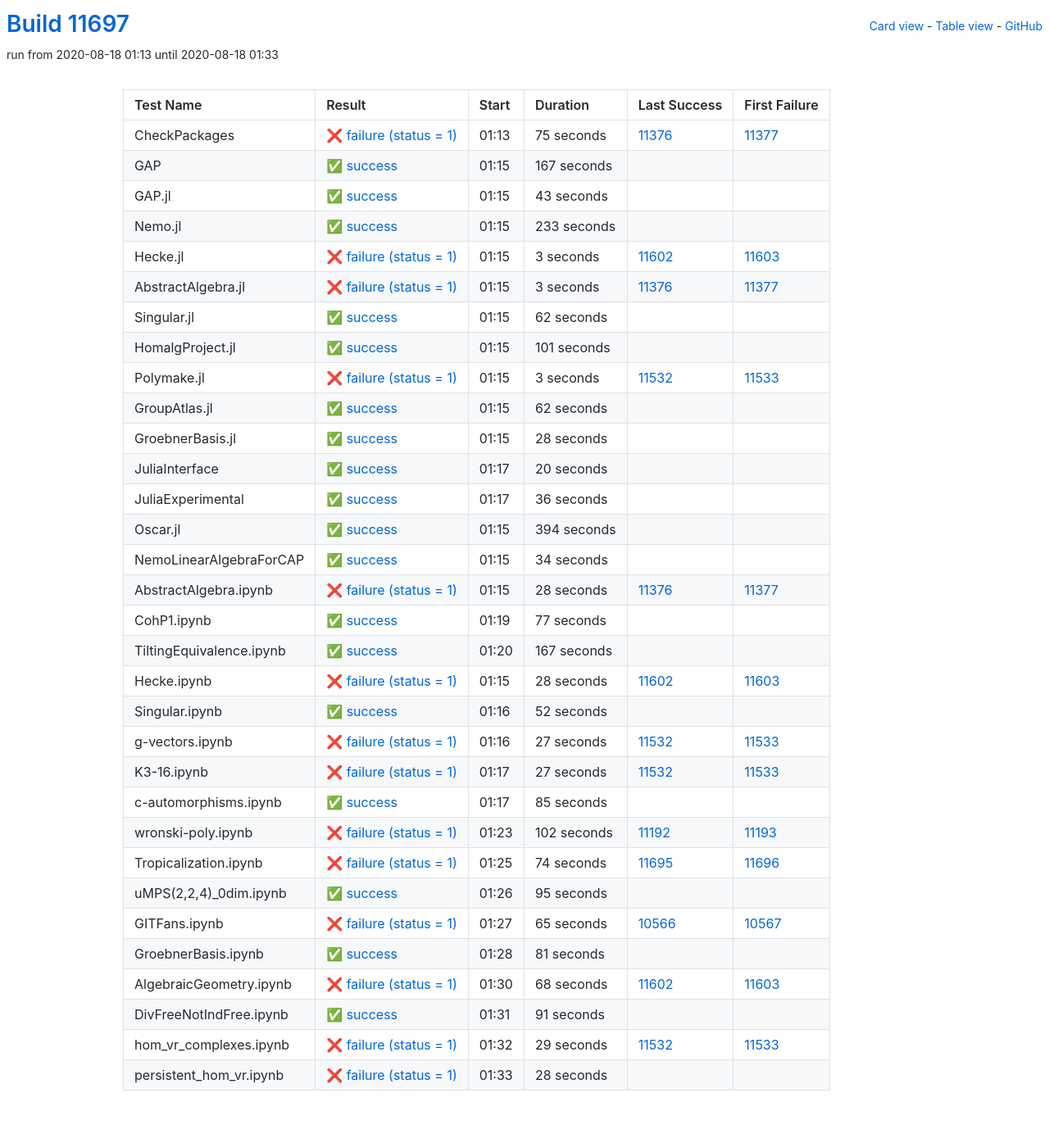
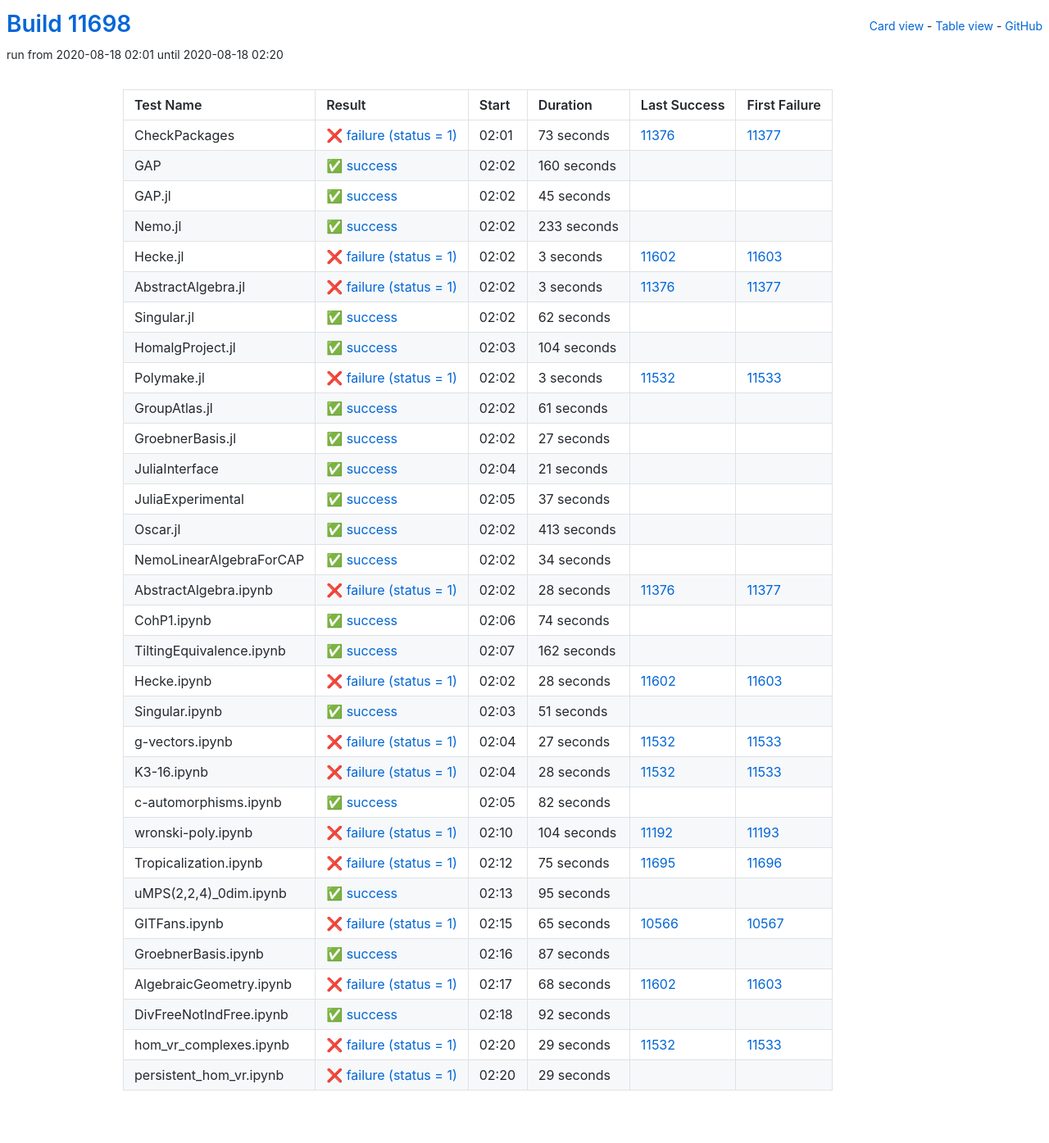
Before and after one commit to oscar-system/oscar-ci-status, a Jekyll site: the page built from table.html, in a window 1280 px wide. Shown: the whole page at 82% size. Built offline with Jekyll 4.4.1, drawn with Linux system fonts in a browser that asks for light colours.

Commit message:
Build #11698

```diff
--- a/_data/ci.yml
+++ b/_data/ci.yml
@@ -1,6 +1,6 @@
 ---
-build: 11697
-build_url: https://oscarci.mathematik.uni-kl.de/job/oscar/11697/
+build: 11698
+build_url: https://oscarci.mathematik.uni-kl.de/job/oscar/11698/
 job: oscar
 organization: oscar-system
 repo: oscar-ci-status
@@ -8,44 +8,44 @@
 tests:
 - name: CheckPackages
   id: checkpackages
-  log: https://oscarci.mathematik.uni-kl.de/job/oscar/11697/artifact/logs/build-11697/CheckPackages.log
-  start: 2020-08-18 01:13
+  log: https://oscarci.mathematik.uni-kl.de/job/oscar/11698/artifact/logs/build-11698/CheckPackages.log
+  start: 2020-08-18 02:01
   success: false
   exitcode: 1
   status: failure
-  duration: 75
+  duration: 73
   last_success: 11376
   last_success_url: https://oscarci.mathematik.uni-kl.de/job/oscar/11376/
   first_failure: 11377
   first_failure_url: https://oscarci.mathematik.uni-kl.de/job/oscar/11377/
 - name: GAP
   id: gap
-  log: https://oscarci.mathematik.uni-kl.de/job/oscar/11697/artifact/logs/build-11697/GAP.log
-  start: 2020-08-18 01:15
+  log: https://oscarci.mathematik.uni-kl.de/job/oscar/11698/artifact/logs/build-11698/GAP.log
+  start: 2020-08-18 02:02
   success: true
   exitcode: 0
   status: success
-  duration: 167
+  duration: 160
   last_success: false
   last_success_url:
   first_failure: false
   first_failure_url:
 - name: GAP.jl
   id: gap-jl
-  log: https://oscarci.mathematik.uni-kl.de/job/oscar/11697/artifact/logs/build-11697/GAP.jl.log
-  start: 2020-08-18 01:15
+  log: https://oscarci.mathematik.uni-kl.de/job/oscar/11698/artifact/logs/build-11698/GAP.jl.log
+  start: 2020-08-18 02:02
   success: true
   exitcode: 0
   status: success
-  duration: 43
+  duration: 45
   last_success: false
   last_success_url:
   first_failure: false
   first_failure_url:
 - name: Nemo.jl
   id: nemo-jl
-  log: https://oscarci.mathematik.uni-kl.de/job/oscar/11697/artifact/logs/build-11697/Nemo.jl.log
-  start: 2020-08-18 01:15
+  log: https://oscarci.mathematik.uni-kl.de/job/oscar/11698/artifact/logs/build-11698/Nemo.jl.log
+  start: 2020-08-18 02:02
   success: true
   exitcode: 0
   status: success
@@ -56,8 +56,8 @@
   first_failure_url:
 - name: Hecke.jl
   id: hecke-jl
-  log: https://oscarci.mathematik.uni-kl.de/job/oscar/11697/artifact/logs/build-11697/Hecke.jl.log
-  start: 2020-08-18 01:15
+  log: https://oscarci.mathematik.uni-kl.de/job/oscar/11698/artifact/logs/build-11698/Hecke.jl.log
+  start: 2020-08-18 02:02
   success: false
   exitcode: 1
   status: failure
@@ -68,8 +68,8 @@
   first_failure_url: https://oscarci.mathematik.uni-kl.de/job/oscar/11603/
 - name: AbstractAlgebra.jl
   id: abstractalgebra-jl
-  log: https://oscarci.mathematik.uni-kl.de/job/oscar/11697/artifact/logs/build-11697/AbstractAlgebra.jl.log
-  start: 2020-08-18 01:15
+  log: https://oscarci.mathematik.uni-kl.de/job/oscar/11698/artifact/logs/build-11698/AbstractAlgebra.jl.log
+  start: 2020-08-18 02:02
   success: false
   exitcode: 1
   status: failure
@@ -80,8 +80,8 @@
   first_failure_url: https://oscarci.mathematik.uni-kl.de/job/oscar/11377/
 - name: Singular.jl
   id: singular-jl
-  log: https://oscarci.mathematik.uni-kl.de/job/oscar/11697/artifact/logs/build-11697/Singular.jl.log
-  start: 2020-08-18 01:15
+  log: https://oscarci.mathematik.uni-kl.de/job/oscar/11698/artifact/logs/build-11698/Singular.jl.log
+  start: 2020-08-18 02:02
   success: true
   exitcode: 0
   status: success
@@ -92,20 +92,20 @@
   first_failure_url:
 - name: HomalgProject.jl
   id: homalgproject-jl
-  log: https://oscarci.mathematik.uni-kl.de/job/oscar/11697/artifact/logs/build-11697/HomalgProject.jl.log
-  start: 2020-08-18 01:15
+  log: https://oscarci.mathematik.uni-kl.de/job/oscar/11698/artifact/logs/build-11698/HomalgProject.jl.log
+  start: 2020-08-18 02:03
   success: true
   exitcode: 0
   status: success
-  duration: 101
+  duration: 104
   last_success: false
   last_success_url:
   first_failure: false
   first_failure_url:
 - name: Polymake.jl
   id: polymake-jl
-  log: https://oscarci.mathematik.uni-kl.de/job/oscar/11697/artifact/logs/build-11697/Polymake.jl.log
-  start: 2020-08-18 01:15
+  log: https://oscarci.mathematik.uni-kl.de/job/oscar/11698/artifact/logs/build-11698/Polymake.jl.log
+  start: 2020-08-18 02:02
   success: false
   exitcode: 1
   status: failure
@@ -116,68 +116,68 @@
   first_failure_url: https://oscarci.mathematik.uni-kl.de/job/oscar/11533/
 - name: GroupAtlas.jl
   id: groupatlas-jl
-  log: https://oscarci.mathematik.uni-kl.de/job/oscar/11697/artifact/logs/build-11697/GroupAtlas.jl.log
-  start: 2020-08-18 01:15
+  log: https://oscarci.mathematik.uni-kl.de/job/oscar/11698/artifact/logs/build-11698/GroupAtlas.jl.log
+  start: 2020-08-18 02:02
   success: true
   exitcode: 0
   status: success
-  duration: 62
+  duration: 61
   last_success: false
   last_success_url:
   first_failure: false
   first_failure_url:
 - name: GroebnerBasis.jl
   id: groebnerbasis-jl
-  log: https://oscarci.mathematik.uni-kl.de/job/oscar/11697/artifact/logs/build-11697/GroebnerBasis.jl.log
-  start: 2020-08-18 01:15
+  log: https://oscarci.mathematik.uni-kl.de/job/oscar/11698/artifact/logs/build-11698/GroebnerBasis.jl.log
+  start: 2020-08-18 02:02
   success: true
   exitcode: 0
   status: success
-  duration: 28
+  duration: 27
   last_success: false
   last_success_url:
   first_failure: false
   first_failure_url:
 - name: JuliaInterface
   id: juliainterface
-  log: https://oscarci.mathematik.uni-kl.de/job/oscar/11697/artifact/logs/build-11697/JuliaInterface.log
-  start: 2020-08-18 01:17
+  log: https://oscarci.mathematik.uni-kl.de/job/oscar/11698/artifact/logs/build-11698/JuliaInterface.log
+  start: 2020-08-18 02:04
   success: true
   exitcode: 0
   status: success
-  duration: 20
+  duration: 21
   last_success: false
   last_success_url:
   first_failure: false
   first_failure_url:
 - name: JuliaExperimental
   id: juliaexperimental
-  log: https://oscarci.mathematik.uni-kl.de/job/oscar/11697/artifact/logs/build-11697/JuliaExperimental.log
-  start: 2020-08-18 01:17
+  log: https://oscarci.mathematik.uni-kl.de/job/oscar/11698/artifact/logs/build-11698/JuliaExperimental.log
+  start: 2020-08-18 02:05
   success: true
   exitcode: 0
   status: success
-  duration: 36
+  duration: 37
   last_success: false
   last_success_url:
   first_failure: false
   first_failure_url:
 - name: Oscar.jl
   id: oscar-jl
-  log: https://oscarci.mathematik.uni-kl.de/job/oscar/11697/artifact/logs/build-11697/Oscar.jl.log
-  start: 2020-08-18 01:15
+  log: https://oscarci.mathematik.uni-kl.de/job/oscar/11698/artifact/logs/build-11698/Oscar.jl.log
+  start: 2020-08-18 02:02
   success: true
   exitcode: 0
   status: success
-  duration: 394
+  duration: 413
   last_success: false
   last_success_url:
   first_failure: false
   first_failure_url:
 - name: NemoLinearAlgebraForCAP
   id: nemolinearalgebraforcap
-  log: https://oscarci.mathematik.uni-kl.de/job/oscar/11697/artifact/logs/build-11697/NemoLinearAlgebraForCAP.log
-  start: 2020-08-18 01:15
+  log: https://oscarci.mathematik.uni-kl.de/job/oscar/11698/artifact/logs/build-11698/NemoLinearAlgebraForCAP.log
+  start: 2020-08-18 02:02
   success: true
   exitcode: 0
   status: success
@@ -188,8 +188,8 @@
   first_failure_url:
 - name: AbstractAlgebra.ipynb
   id: abstractalgebra-ipynb
-  log: https://oscarci.mathematik.uni-kl.de/job/oscar/11697/artifact/logs/build-11697/AbstractAlgebra.ipynb.log
-  start: 2020-08-18 01:15
+  log: https://oscarci.mathematik.uni-kl.de/job/oscar/11698/artifact/logs/build-11698/AbstractAlgebra.ipynb.log
+  start: 2020-08-18 02:02
   success: false
   exitcode: 1
   status: failure
@@ -200,32 +200,32 @@
   first_failure_url: https://oscarci.mathematik.uni-kl.de/job/oscar/11377/
 - name: CohP1.ipynb
   id: cohp1-ipynb
-  log: https://oscarci.mathematik.uni-kl.de/job/oscar/11697/artifact/logs/build-11697/CohP1.ipynb.log
-  start: 2020-08-18 01:19
+  log: https://oscarci.mathematik.uni-kl.de/job/oscar/11698/artifact/logs/build-11698/CohP1.ipynb.log
+  start: 2020-08-18 02:06
   success: true
   exitcode: 0
   status: success
-  duration: 77
+  duration: 74
   last_success: false
   last_success_url:
   first_failure: false
   first_failure_url:
 - name: TiltingEquivalence.ipynb
   id: tiltingequivalence-ipynb
-  log: https://oscarci.mathematik.uni-kl.de/job/oscar/11697/artifact/logs/build-11697/TiltingEquivalence.ipynb.log
-  start: 2020-08-18 01:20
+  log: https://oscarci.mathematik.uni-kl.de/job/oscar/11698/artifact/logs/build-11698/TiltingEquivalence.ipynb.log
+  start: 2020-08-18 02:07
   success: true
   exitcode: 0
   status: success
-  duration: 167
+  duration: 162
   last_success: false
   last_success_url:
   first_failure: false
   first_failure_url:
 - name: Hecke.ipynb
   id: hecke-ipynb
-  log: https://oscarci.mathematik.uni-kl.de/job/oscar/11697/artifact/logs/build-11697/Hecke.ipynb.log
-  start: 2020-08-18 01:15
+  log: https://oscarci.mathematik.uni-kl.de/job/oscar/11698/artifact/logs/build-11698/Hecke.ipynb.log
+  start: 2020-08-18 02:02
   success: false
   exitcode: 1
   status: failure
@@ -236,20 +236,20 @@
   first_failure_url: https://oscarci.mathematik.uni-kl.de/job/oscar/11603/
 - name: Singular.ipynb
   id: singular-ipynb
-  log: https://oscarci.mathematik.uni-kl.de/job/oscar/11697/artifact/logs/build-11697/Singular.ipynb.log
-  start: 2020-08-18 01:16
+  log: https://oscarci.mathematik.uni-kl.de/job/oscar/11698/artifact/logs/build-11698/Singular.ipynb.log
+  start: 2020-08-18 02:03
   success: true
   exitcode: 0
   status: success
-  duration: 52
+  duration: 51
   last_success: false
   last_success_url:
   first_failure: false
   first_failure_url:
 - name: g-vectors.ipynb
   id: g-vectors-ipynb
-  log: https://oscarci.mathematik.uni-kl.de/job/oscar/11697/artifact/logs/build-11697/g-vectors.ipynb.log
-  start: 2020-08-18 01:16
+  log: https://oscarci.mathematik.uni-kl.de/job/oscar/11698/artifact/logs/build-11698/g-vectors.ipynb.log
+  start: 2020-08-18 02:04
   success: false
   exitcode: 1
   status: failure
@@ -260,56 +260,56 @@
   first_failure_url: https://oscarci.mathematik.uni-kl.de/job/oscar/11533/
 - name: K3-16.ipynb
   id: k3-16-ipynb
-  log: https://oscarci.mathematik.uni-kl.de/job/oscar/11697/artifact/logs/build-11697/K3-16.ipynb.log
-  start: 2020-08-18 01:17
+  log: https://oscarci.mathematik.uni-kl.de/job/oscar/11698/artifact/logs/build-11698/K3-16.ipynb.log
+  start: 2020-08-18 02:04
   success: false
   exitcode: 1
   status: failure
-  duration: 27
+  duration: 28
   last_success: 11532
   last_success_url: https://oscarci.mathematik.uni-kl.de/job/oscar/11532/
   first_failure: 11533
   first_failure_url: https://oscarci.mathematik.uni-kl.de/job/oscar/11533/
 - name: c-automorphisms.ipynb
   id: c-automorphisms-ipynb
-  log: https://oscarci.mathematik.uni-kl.de/job/oscar/11697/artifact/logs/build-11697/c-automorphisms.ipynb.log
-  start: 2020-08-18 01:17
+  log: https://oscarci.mathematik.uni-kl.de/job/oscar/11698/artifact/logs/build-11698/c-automorphisms.ipynb.log
+  start: 2020-08-18 02:05
   success: true
   exitcode: 0
   status: success
-  duration: 85
+  duration: 82
   last_success: false
   last_success_url:
   first_failure: false
   first_failure_url:
 - name: wronski-poly.ipynb
   id: wronski-poly-ipynb
-  log: https://oscarci.mathematik.uni-kl.de/job/oscar/11697/artifact/logs/build-11697/wronski-poly.ipynb.log
-  start: 2020-08-18 01:23
+  log: https://oscarci.mathematik.uni-kl.de/job/oscar/11698/artifact/logs/build-11698/wronski-poly.ipynb.log
+  start: 2020-08-18 02:10
   success: false
   exitcode: 1
   status: failure
-  duration: 102
+  duration: 104
   last_success: 11192
   last_success_url: https://oscarci.mathematik.uni-kl.de/job/oscar/11192/
   first_failure: 11193
   first_failure_url: https://oscarci.mathematik.uni-kl.de/job/oscar/11193/
 - name: Tropicalization.ipynb
   id: tropicalization-ipynb
-  log: https://oscarci.mathematik.uni-kl.de/job/oscar/11697/artifact/logs/build-11697/Tropicalization.ipynb.log
-  start: 2020-08-18 01:25
+  log: https://oscarci.mathematik.uni-kl.de/job/oscar/11698/artifact/logs/build-11698/Tropicalization.ipynb.log
+  start: 2020-08-18 02:12
   success: false
   exitcode: 1
   status: failure
-  duration: 74
+  duration: 75
   last_success: 11695
   last_success_url: https://oscarci.mathematik.uni-kl.de/job/oscar/11695/
   first_failure: 11696
   first_failure_url: https://oscarci.mathematik.uni-kl.de/job/oscar/11696/
 - name: uMPS(2,2,4)_0dim.ipynb
   id: umps-2-2-4-0dim-ipynb
-  log: https://oscarci.mathematik.uni-kl.de/job/oscar/11697/artifact/logs/build-11697/uMPS-2-2-4-_0dim.ipynb.log
-  start: 2020-08-18 01:26
+  log: https://oscarci.mathematik.uni-kl.de/job/oscar/11698/artifact/logs/build-11698/uMPS-2-2-4-_0dim.ipynb.log
+  start: 2020-08-18 02:13
   success: true
   exitcode: 0
   status: success
@@ -320,8 +320,8 @@
   first_failure_url:
 - name: GITFans.ipynb
   id: gitfans-ipynb
-  log: https://oscarci.mathematik.uni-kl.de/job/oscar/11697/artifact/logs/build-11697/GITFans.ipynb.log
-  start: 2020-08-18 01:27
+  log: https://oscarci.mathematik.uni-kl.de/job/oscar/11698/artifact/logs/build-11698/GITFans.ipynb.log
+  start: 2020-08-18 02:15
   success: false
   exitcode: 1
   status: failure
@@ -332,20 +332,20 @@
   first_failure_url: https://oscarci.mathematik.uni-kl.de/job/oscar/10567/
 - name: GroebnerBasis.ipynb
   id: groebnerbasis-ipynb
-  log: https://oscarci.mathematik.uni-kl.de/job/oscar/11697/artifact/logs/build-11697/GroebnerBasis.ipynb.log
-  start: 2020-08-18 01:28
+  log: https://oscarci.mathematik.uni-kl.de/job/oscar/11698/artifact/logs/build-11698/GroebnerBasis.ipynb.log
+  start: 2020-08-18 02:16
   success: true
   exitcode: 0
   status: success
-  duration: 81
+  duration: 87
   last_success: false
   last_success_url:
   first_failure: false
   first_failure_url:
 - name: AlgebraicGeometry.ipynb
   id: algebraicgeometry-ipynb
-  log: https://oscarci.mathematik.uni-kl.de/job/oscar/11697/artifact/logs/build-11697/AlgebraicGeometry.ipynb.log
-  start: 2020-08-18 01:30
+  log: https://oscarci.mathematik.uni-kl.de/job/oscar/11698/artifact/logs/build-11698/AlgebraicGeometry.ipynb.log
+  start: 2020-08-18 02:17
   success: false
   exitcode: 1
   status: failure
@@ -356,20 +356,20 @@
   first_failure_url: https://oscarci.mathematik.uni-kl.de/job/oscar/11603/
 - name: DivFreeNotIndFree.ipynb
   id: divfreenotindfree-ipynb
-  log: https://oscarci.mathematik.uni-kl.de/job/oscar/11697/artifact/logs/build-11697/DivFreeNotIndFree.ipynb.log
-  start: 2020-08-18 01:31
+  log: https://oscarci.mathematik.uni-kl.de/job/oscar/11698/artifact/logs/build-11698/DivFreeNotIndFree.ipynb.log
+  start: 2020-08-18 02:18
   success: true
   exitcode: 0
   status: success
-  duration: 91
+  duration: 92
   last_success: false
   last_success_url:
   first_failure: false
   first_failure_url:
 - name: hom_vr_complexes.ipynb
   id: hom-vr-complexes-ipynb
-  log: https://oscarci.mathematik.uni-kl.de/job/oscar/11697/artifact/logs/build-11697/hom_vr_complexes.ipynb.log
-  start: 2020-08-18 01:32
+  log: https://oscarci.mathematik.uni-kl.de/job/oscar/11698/artifact/logs/build-11698/hom_vr_complexes.ipynb.log
+  start: 2020-08-18 02:20
   success: false
   exitcode: 1
   status: failure
@@ -380,12 +380,12 @@
   first_failure_url: https://oscarci.mathematik.uni-kl.de/job/oscar/11533/
 - name: persistent_hom_vr.ipynb
   id: persistent-hom-vr-ipynb
-  log: https://oscarci.mathematik.uni-kl.de/job/oscar/11697/artifact/logs/build-11697/persistent_hom_vr.ipynb.log
-  start: 2020-08-18 01:33
+  log: https://oscarci.mathematik.uni-kl.de/job/oscar/11698/artifact/logs/build-11698/persistent_hom_vr.ipynb.log
+  start: 2020-08-18 02:20
   success: false
   exitcode: 1
   status: failure
-  duration: 28
+  duration: 29
   last_success: false
   last_success_url:
   first_failure: false
```
Also changed, not shown: README.md.
